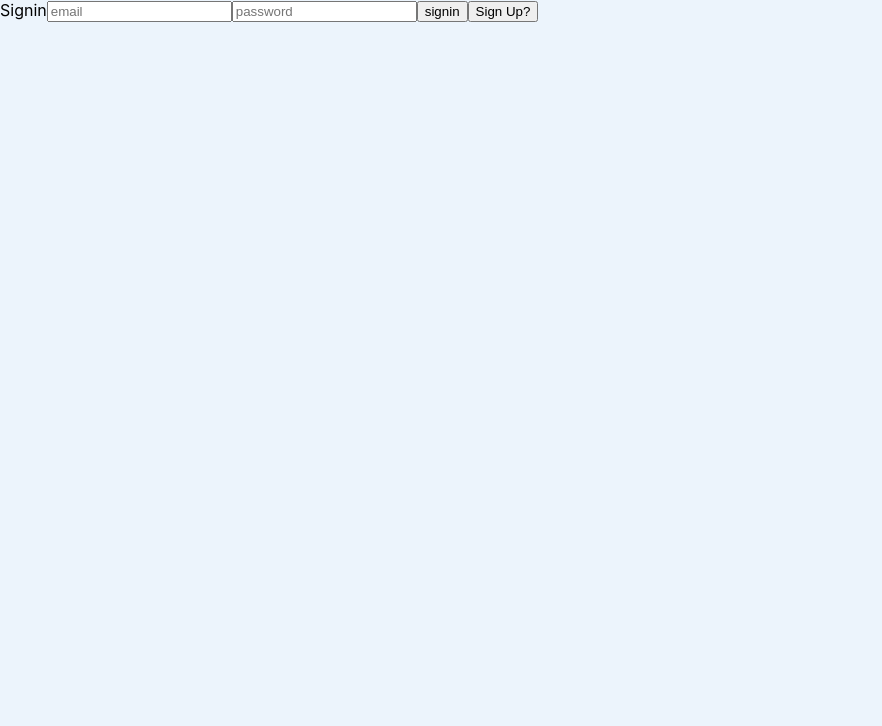
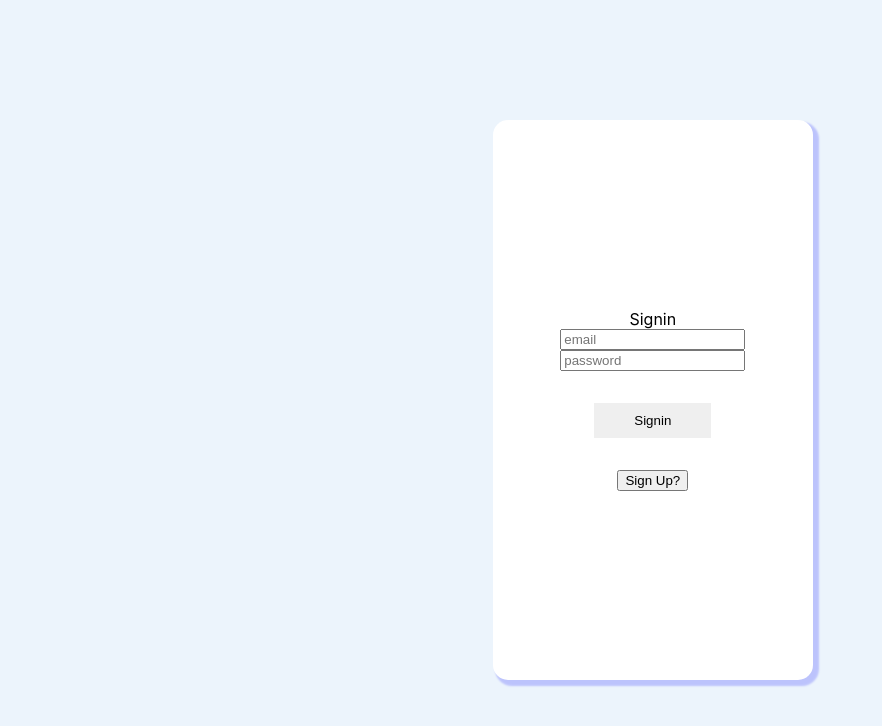
Before and after one commit to sri261/Task-Management-Application, a React (Create React App) app: page /signin in a window 1280 px wide. Shown: the top 726 px of the page, without its empty margins (0-882 px from the left). Built offline with nearby package versions, Linux system fonts and the light colour scheme; no server answers.

Commit message:
signin UI

```diff
--- a/package.json
+++ b/package.json
@@ -14,6 +14,8 @@
     "firebase": "^8.2.1",
     "react": "^17.0.1",
     "react-dom": "^17.0.1",
+    "react-redux": "^7.2.2",
+    "react-redux-firebase": "^3.9.0",
     "react-router-dom": "^5.2.0",
     "react-scripts": "4.0.1",
     "typescript": "^4.1.3",
@@ -44,6 +46,7 @@
     ]
   },
   "devDependencies": {
+    "@types/react-redux": "^7.1.15",
     "@types/react-router-dom": "^5.1.7"
   }
 }
--- a/src/Apps.tsx
+++ b/src/Apps.tsx
@@ -1,3 +1,4 @@
+import "./Apps.css";
 import React, { useContext } from "react";
 import { Route, Switch, Redirect } from "react-router-dom";
 import Signin from "./components/Signin/Signin";
--- /dev/null
+++ b/src/components/Signin/Signin.css
@@ -0,0 +1,23 @@
+.signin {
+  position: relative;
+  top: 15vh;
+  left: 38.5vw;
+  width: 25vw;
+  height: 70vh;
+  background-color: white;
+  border-radius: 15px;
+  text-align: center;
+  display: flex;
+  flex-direction: column;
+  box-shadow: 4px 4px 2px 2px rgba(0, 0, 255, 0.2);
+  align-items: center;
+  justify-content: center;
+}
+.signin-button {
+  border-style: none;
+  padding: 10px 40px;
+
+  margin-bottom: 10%;
+  margin-top: 10%;
+  /* width: 50%; */
+}
--- a/src/components/Signin/Signin.tsx
+++ b/src/components/Signin/Signin.tsx
@@ -1,3 +1,4 @@
+import "./Signin.css";
 import React, { useContext, useState } from "react";
 import { firebaseAuth } from "../../provider/AuthProvider";
 import { auth } from "../../firebase/firebaseIndex";
@@ -23,11 +24,13 @@
   };
 
   return (
-    <form onSubmit={handleSubmit}>
+    <form className="signin" onSubmit={handleSubmit}>
       Signin
       <input required name="email" placeholder="email" />
       <input required name="password" placeholder="password" type="password" />
-      <button type="submit">signin</button>
+      <button className="signin-button" type="submit">
+        Signin
+      </button>
       {error || null}
       <button
         onClick={() => {
--- a/src/index.css
+++ b/src/index.css
@@ -1,3 +1,6 @@
+* {
+  box-sizing: border-box;
+}
 body {
   margin: 0;
   font-family: -apple-system, BlinkMacSystemFont, "Segoe UI", "Roboto", "Oxygen",
```
Also changed, not shown: src/Apps.css (added), 2 other files (tests, documents, lock files or other folders).
